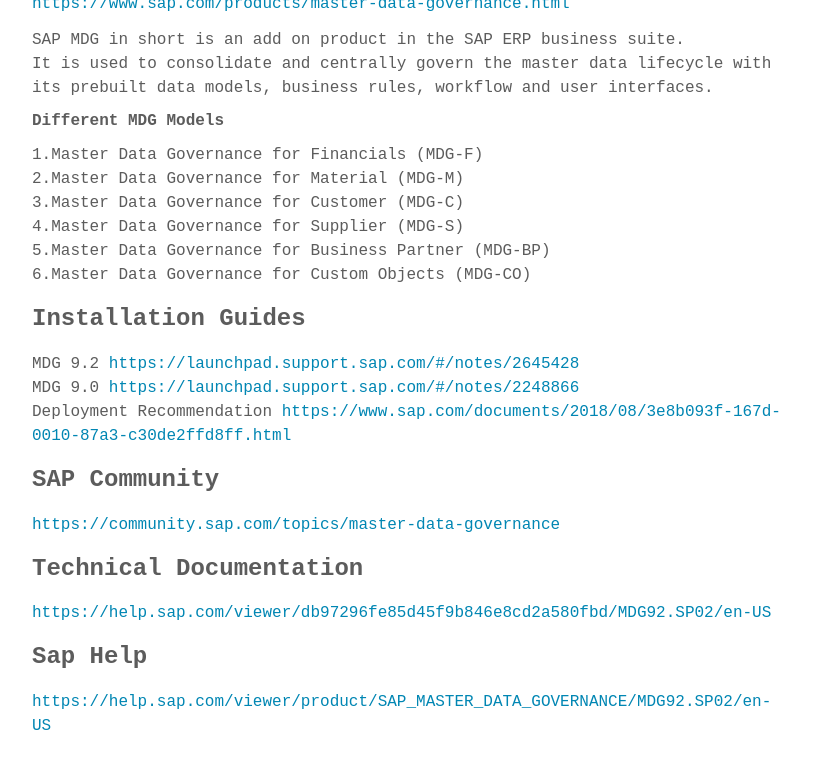
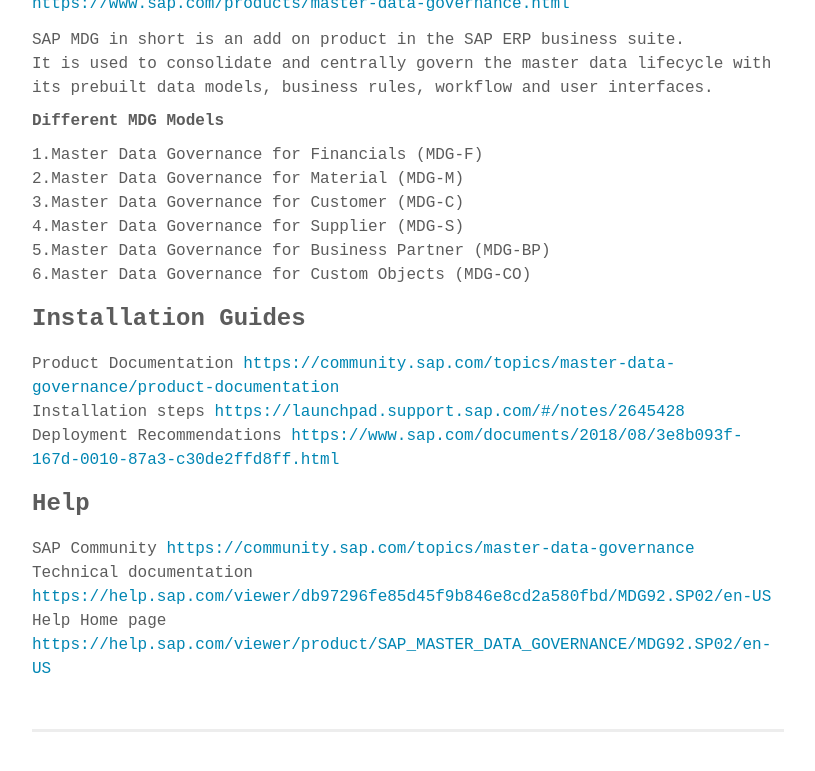
Before and after one commit to a6unraj/a6unraj.github.io, a Jekyll site: the page built from _posts/2020-01-01-introduction-to-sap-mdg.md, in a window 1280 px wide and 900 px high, scrolled down 626 px. Shown: the top 771 px of the window, without its empty margins (232-1047 px from the left). Built offline with Jekyll 4.4.1, drawn with Linux system fonts in a browser that asks for light colours; some web fonts are replaced; comment, search, counter and statistics services are not loaded.

Commit message:
Update 2020-01-01-introduction-to-sap-mdg.md

```diff
--- a/_posts/2020-01-01-introduction-to-sap-mdg.md
+++ b/_posts/2020-01-01-introduction-to-sap-mdg.md
@@ -22,15 +22,15 @@
 6.Master Data Governance for Custom Objects (MDG-CO)<br/>
 
 ### Installation Guides
-MDG 9.2 <a href="https://launchpad.support.sap.com/#/notes/2645428">https://launchpad.support.sap.com/#/notes/2645428</a><br/>
-MDG 9.0 <a href="https://launchpad.support.sap.com/#/notes/2248866">https://launchpad.support.sap.com/#/notes/2248866</a><br/>
-Deployment Recommendation <a href ="https://www.sap.com/documents/2018/08/3e8b093f-167d-0010-87a3-c30de2ffd8ff.html">https://www.sap.com/documents/2018/08/3e8b093f-167d-0010-87a3-c30de2ffd8ff.html</a>
 
-### SAP Community
-<a href ="https://community.sap.com/topics/master-data-governance">https://community.sap.com/topics/master-data-governance</a>
+Product Documentation <a href = "https://community.sap.com/topics/master-data-governance/product-documentation">https://community.sap.com/topics/master-data-governance/product-documentation</a><br/>
+Installation steps <a href="https://launchpad.support.sap.com/#/notes/2645428">https://launchpad.support.sap.com/#/notes/2645428</a><br/>
+Deployment Recommendations <a href ="https://www.sap.com/documents/2018/08/3e8b093f-167d-0010-87a3-c30de2ffd8ff.html">https://www.sap.com/documents/2018/08/3e8b093f-167d-0010-87a3-c30de2ffd8ff.html</a>
 
-### Technical Documentation
-<a href ="https://help.sap.com/viewer/db97296fe85d45f9b846e8cd2a580fbd/MDG92.SP02/en-US">https://help.sap.com/viewer/db97296fe85d45f9b846e8cd2a580fbd/MDG92.SP02/en-US</a>
+### Help
 
-### Sap Help
-<a href="https://help.sap.com/viewer/product/SAP_MASTER_DATA_GOVERNANCE/MDG92.SP02/en-US">https://help.sap.com/viewer/product/SAP_MASTER_DATA_GOVERNANCE/MDG92.SP02/en-US</a>
+SAP Community <a href ="https://community.sap.com/topics/master-data-governance">https://community.sap.com/topics/master-data-governance</a><br/>
+Technical documentation <a href ="https://help.sap.com/viewer/db97296fe85d45f9b846e8cd2a580fbd/MDG92.SP02/en-US">https://help.sap.com/viewer/db97296fe85d45f9b846e8cd2a580fbd/MDG92.SP02/en-US</a><br/>
+Help Home page <a href="https://help.sap.com/viewer/product/SAP_MASTER_DATA_GOVERNANCE/MDG92.SP02/en-US">https://help.sap.com/viewer/product/SAP_MASTER_DATA_GOVERNANCE/MDG92.SP02/en-US</a><br/>
+
+<div class="divider"></div>
```
